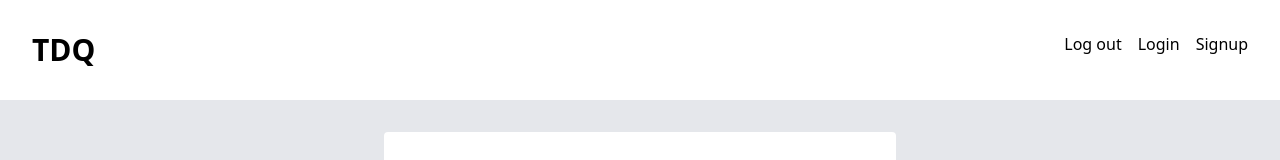
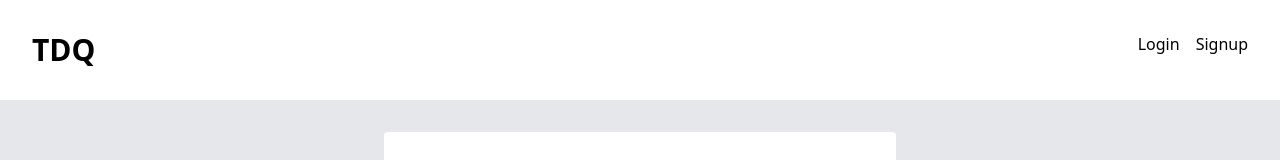
Before and after one commit to sanskar-mk2/queue, a React (Create React App) app in the folder frontend/: page /login in a window 1280 px wide. Shown: the top 160 px of the page. Built offline with nearby package versions, Linux system fonts and the light colour scheme.

Commit message:
🔑 Auth conditional navigation and useeffect localstore

```diff
--- a/frontend/src/components/Navbar.js
+++ b/frontend/src/components/Navbar.js
@@ -1,8 +1,10 @@
 import { Link } from "react-router-dom";
+import { useAuthContext } from "../hooks/useAuthContext";
 import { useLogout } from "../hooks/useLogout";
 
 function Navbar() {
     const { logout } = useLogout();
+    const { user } = useAuthContext();
     const handle_logout = () => {
         logout();
     };
@@ -14,11 +16,21 @@ function Navbar() {
                 </Link>
                 <nav>
                     <div className="flex gap-4">
-                        <div>
-                            <button onClick={handle_logout}>Log out</button>
-                        </div>
-                        <Link to="/login">Login</Link>
-                        <Link to="/signup">Signup</Link>
+                        {user ? (
+                            <>
+                                <div>{user.email}</div>
+                                <div>
+                                    <button onClick={handle_logout}>
+                                        Log out
+                                    </button>
+                                </div>
+                            </>
+                        ) : (
+                            <>
+                                <Link to="/login">Login</Link>
+                                <Link to="/signup">Signup</Link>
+                            </>
+                        )}
                     </div>
                 </nav>
             </div>
--- a/frontend/src/context/AuthContext.js
+++ b/frontend/src/context/AuthContext.js
@@ -1,4 +1,4 @@
-import { createContext, useReducer } from "react";
+import { createContext, useEffect, useReducer } from "react";
 import { AuthConstants } from "../constants/AuthConstants";
 export const AuthContext = createContext();
 
@@ -18,6 +18,14 @@ export const AuthContextProvider = ({ children }) => {
         user: null,
     });
 
+    useEffect(() => {
+        const user = JSON.parse(localStorage.getItem("user"));
+
+        if (user) {
+            dispatch({ type: AuthConstants.LOGIN, payload: user });
+        }
+    }, []);
+
     console.log("AuthContext state: ", state);
 
     return (
```
